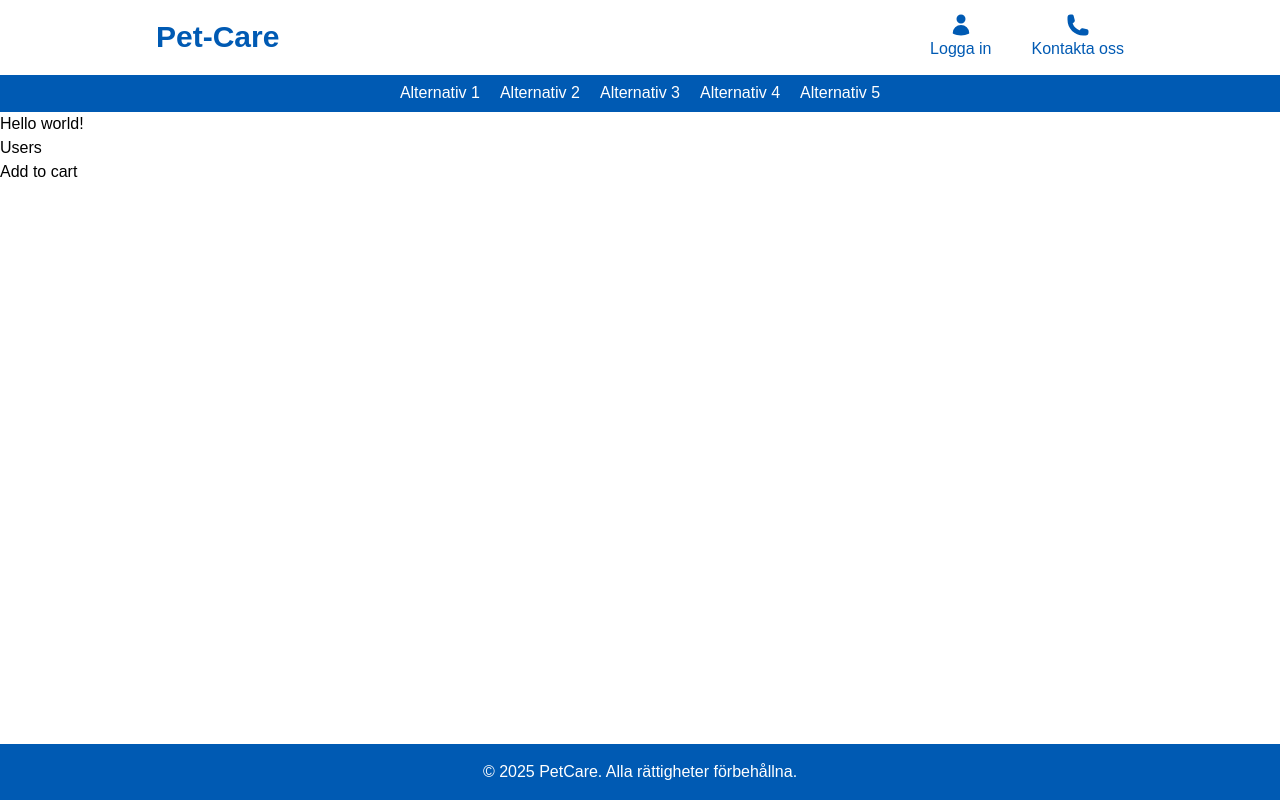
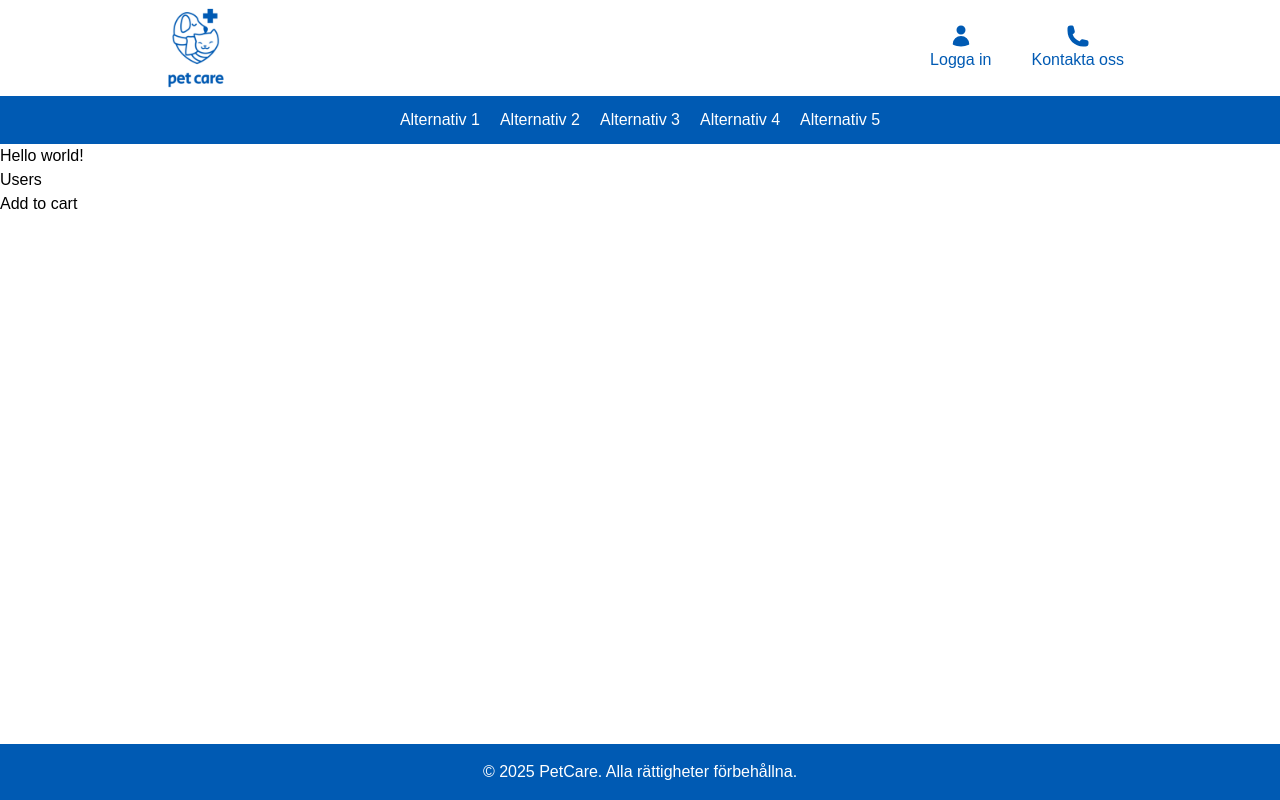
Before and after one commit to naathaliie/Nathalies-degree-project, a Next.js app in the folder pet-care/: page / in a window 1280 px wide. Built offline with nearby package versions, Linux system fonts and the light colour scheme.

Commit message:
Added logo

```diff
--- a/pet-care/src/app/components/TopBar.tsx
+++ b/pet-care/src/app/components/TopBar.tsx
@@ -1,12 +1,14 @@
 import React from "react";
 import { UserIcon } from "@heroicons/react/24/solid";
 import { PhoneIcon } from "@heroicons/react/24/solid";
+import logo from "../../../public/petCareLogo.png";
+import Image from "next/image";
 
 const TopBar = () => {
   return (
     <div className="TopBar w-full h-2/3 flex items-center justify-between px-7 text-petCare-darkBlue xl:w-4/5 p-4">
       <div>
-        <h1 className="font-extrabold text-3xl">Pet-Care</h1>
+        <Image src={logo} alt="logo-image" className="w-[40%] h-[40%]"/>
       </div>
       <div className="flex gap-10">
         <div className="flex flex-col items-center">
--- a/pet-care/src/app/layout.tsx
+++ b/pet-care/src/app/layout.tsx
@@ -31,7 +31,7 @@ export default function RootLayout({
         className={`${geistSans.variable} ${geistMono.variable} antialiased min-h-dvh flex flex-col mx-auto w-full
          3xl:w-3/4`}
       >
-        <header className="flex flex-col justify-center items-center h-28">
+        <header className="flex flex-col justify-center items-center h-36">
           <TopBar />
           <NavBar />
         </header>
```
Also changed, not shown: pet-care/public/petCareLogo.png (added), 1 other file (tests, documents, lock files or other folders).
